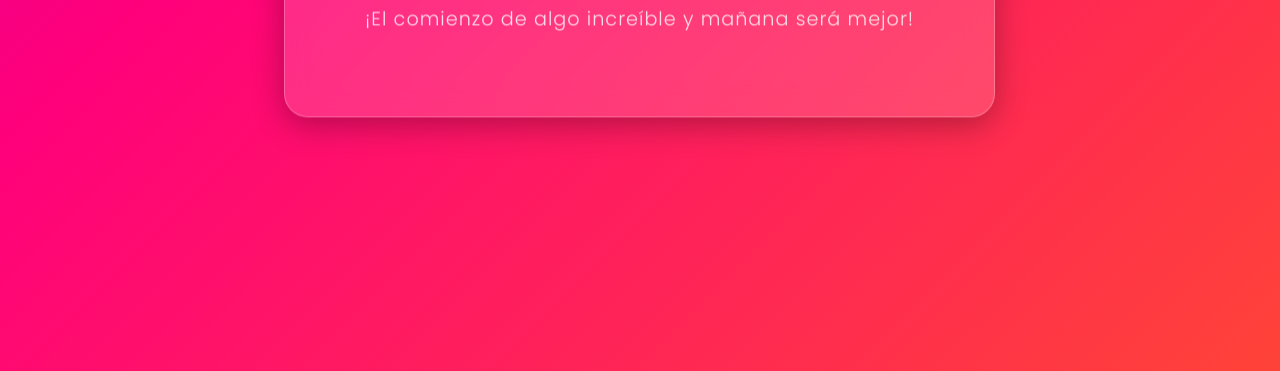
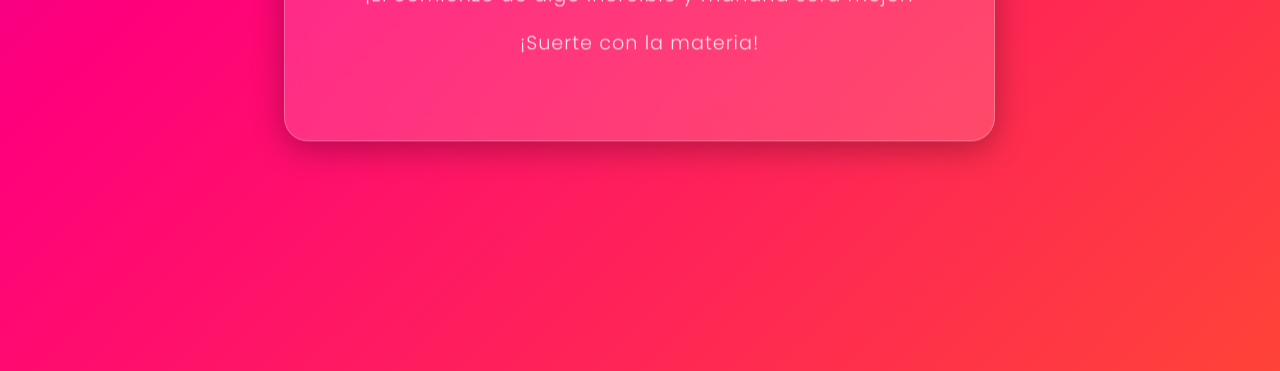
Before and after one commit to AndresAlvarezVera/Producto1_2, a plain HTML site: page index.html in a window 1280 px wide. Shown: the part 429-800 px from the top of the page. Drawn offline with Linux system fonts and the light colour scheme.

Commit message:
Otro commit

```diff
--- a/index.html
+++ b/index.html
@@ -115,6 +115,7 @@
     <div class="glass-card">
         <h1>Hola Mundo</h1>
         <p>¡El comienzo de algo increíble y mañana será mejor!</p>
+        <p>¡Suerte con la materia!</p>
     </div>
 </body>
 </html>
```
